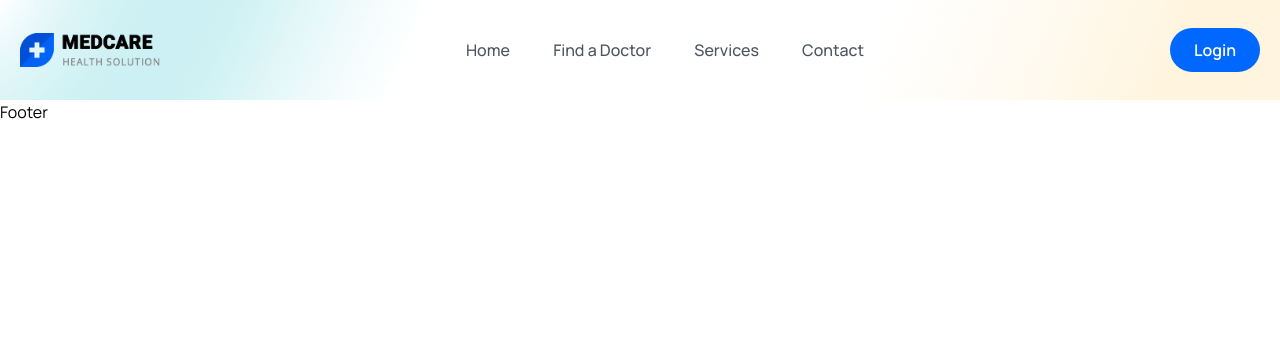
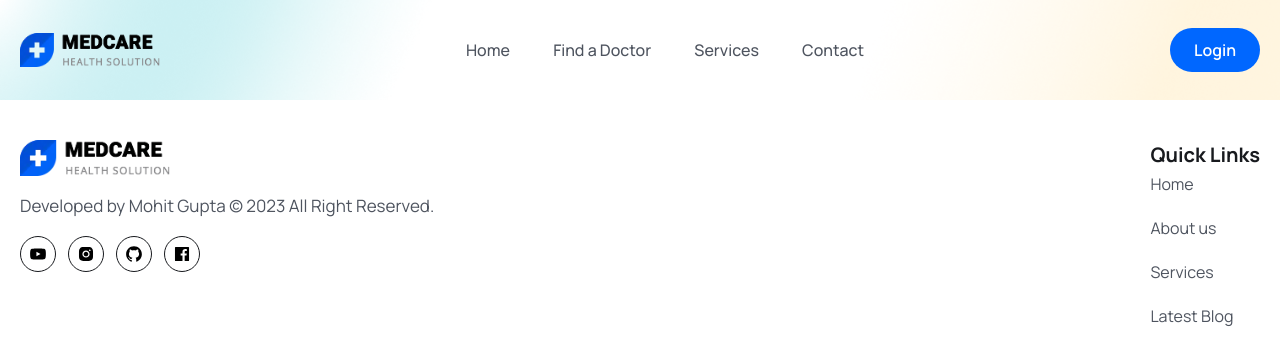
Before and after one commit to MohitCode17/doctor-appointment-system, a React (Vite) app in the folder client/: page /blog in a window 1280 px wide. Shown: the top 364 px of the page. Built offline with nearby package versions, Linux system fonts and the light colour scheme.

Commit message:
complete footer and services page ui

```diff
--- a/client/src/components/Footer/Footer.jsx
+++ b/client/src/components/Footer/Footer.jsx
@@ -1,5 +1,97 @@
+import {
+  AiFillYoutube,
+  AiFillInstagram,
+  AiFillGithub,
+  AiFillFacebook,
+} from "react-icons/ai";
+import { Link } from "react-router-dom";
+
+import Logo from "../../assets/images/logo.webp";
+
 const Footer = () => {
-  return <div>Footer</div>;
+  const socialLinks = [
+    {
+      path: "/",
+      icon: <AiFillYoutube />,
+    },
+    {
+      path: "/",
+      icon: <AiFillInstagram />,
+    },
+    {
+      path: "/",
+      icon: <AiFillGithub />,
+    },
+    {
+      path: "/",
+      icon: <AiFillFacebook />,
+    },
+  ];
+
+  const quickLinks = [
+    {
+      path: "/",
+      lable: "Home",
+    },
+    {
+      path: "/about",
+      lable: "About us",
+    },
+    {
+      path: "/services",
+      lable: "Services",
+    },
+    {
+      path: "/blog",
+      lable: "Latest Blog",
+    },
+  ];
+
+  const year = new Date().getFullYear();
+  return (
+    <footer className="pt-10 pb-16 ">
+      <div className="container">
+        <div className="flex justify-between flex-col md:flex-row flex-wrap gap-[30px]">
+          <div>
+            <img src={Logo} alt="logo" width={150} />
+            <p className="text-[17px] leading-7 text-textColor font-[400] mt-4">
+              Developed by Mohit Gupta &copy; {year} All Right Reserved.
+            </p>
+            <div className="flex items-center gap-3 mt-4">
+              {socialLinks.map((item, index) => (
+                <Link
+                  key={index}
+                  to={item.path}
+                  className="border border-solid border-[#181a1e] rounded-full w-9 h-9 flex items-center justify-center text-[18px] group hover:bg-primaryColor hover:border-none hover:text-white"
+                >
+                  {item.icon}
+                </Link>
+              ))}
+            </div>
+          </div>
+
+          {/* quick links */}
+          <div>
+            <h2 className="text-[20px] leading-[30px] text-headingColor font-[700]">
+              Quick Links
+            </h2>
+            <ul>
+              {quickLinks.map((item, index) => (
+                <li key={index} className="mb-4">
+                  <Link
+                    to={item.path}
+                    className="text-[16px] leading-7 font-[400] text-textColor"
+                  >
+                    {item.lable}
+                  </Link>
+                </li>
+              ))}
+            </ul>
+          </div>
+        </div>
+      </div>
+    </footer>
+  );
 };
 
 export default Footer;
--- a/client/src/pages/Services.jsx
+++ b/client/src/pages/Services.jsx
@@ -1,5 +1,18 @@
+import { services } from "../assets/data/services";
+import ServicesCard from "../components/Services/ServicesCard";
+
 const Services = () => {
-  return <div>Services</div>;
+  return (
+    <section>
+      <div className="container">
+        <div className="grid grid-cols-1 md:grid-cols-2 lg:grid-cols-3 gap-5 lg:gap-[30px]">
+          {services.map((item, index) => (
+            <ServicesCard item={item} index={index} key={index} />
+          ))}
+        </div>
+      </div>
+    </section>
+  );
 };
 
 export default Services;
```
